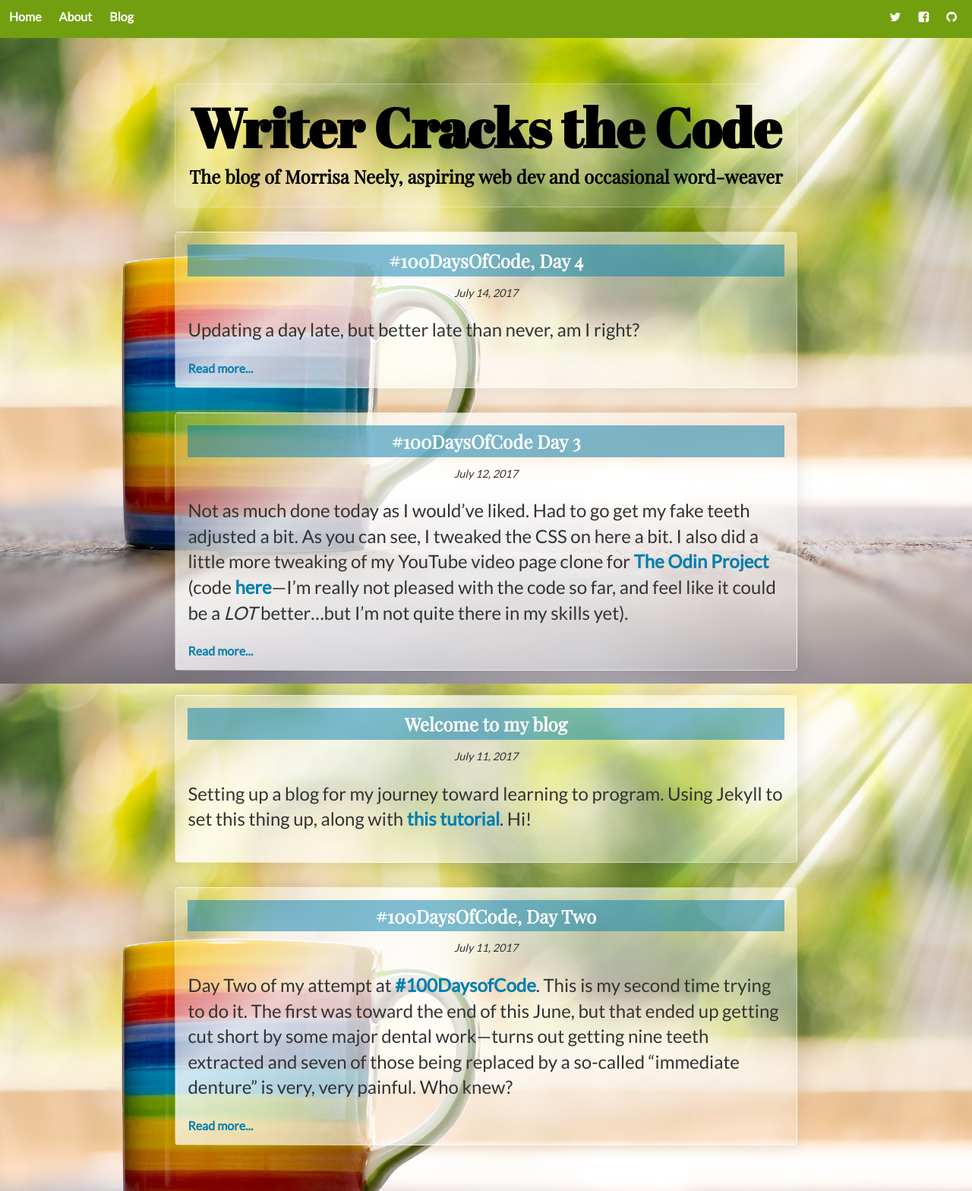
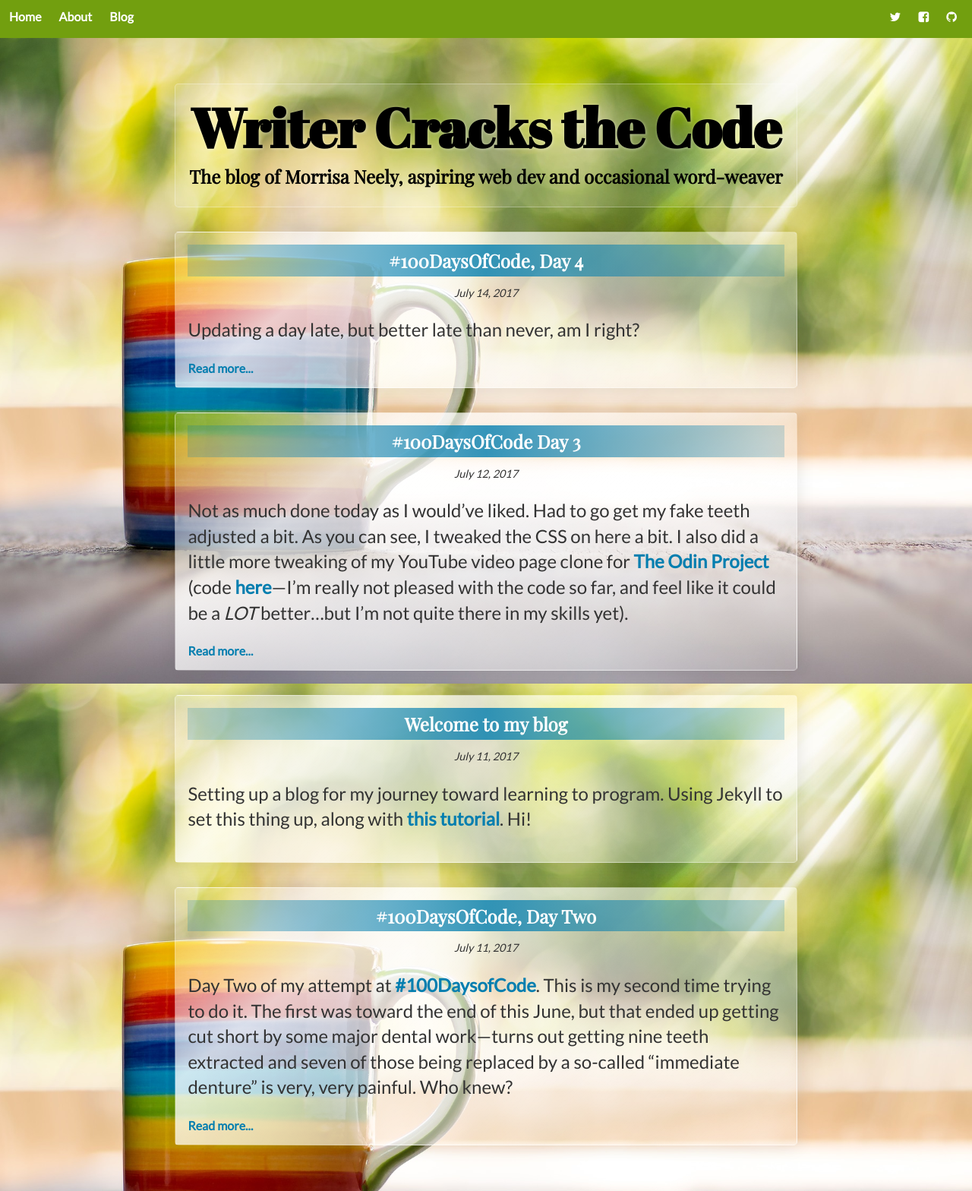
Before and after one commit to morrisa-n/morrisa-n.github.io, a Jekyll site: the page built from index.html, in a window 1280 px wide. Shown: the whole page at 76% size. Built offline with Jekyll 4.4.1, drawn with Linux system fonts in a browser that asks for light colours.

Commit message:
CSS Changes

```diff
--- a/css/main.css
+++ b/css/main.css
@@ -77,6 +77,12 @@
     background: #729f0f;
     }
 
+p {
+    font-size: 1.5em;
+    line-height: 1.4em;
+    color: #333;
+    }
+
 .right {
     float: right;
     }
@@ -89,14 +95,12 @@
     border-radius: 5px;
     }
 
+.title-blurb h1 {
+    text-shadow: 1px 1px 4px rgba(255, 255, 255, 0.4);
+    }
+
 .title-blurb h2 {
     font-family: "Playfair Display", Georgia, serif;
-    }
-
-p {
-    font-size: 1.5em;
-    line-height: 1.4em;
-    color: #333;
     }
 
 
@@ -146,7 +150,7 @@
     }
 
 .title {
-    background: rgba(3, 126, 175, 0.5);
+    background: linear-gradient(90deg, rgba(3, 126, 175, 0.2), rgba(3, 126, 175, 0.8), rgba(3, 126, 175, 0.2));
     color: #fff;
     padding: .2em;
     margin-bottom: .5em;
```
Lines whose indentation alone changed are shown as unchanged.
